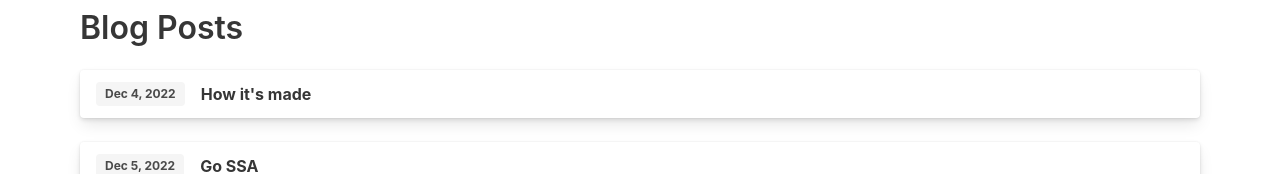
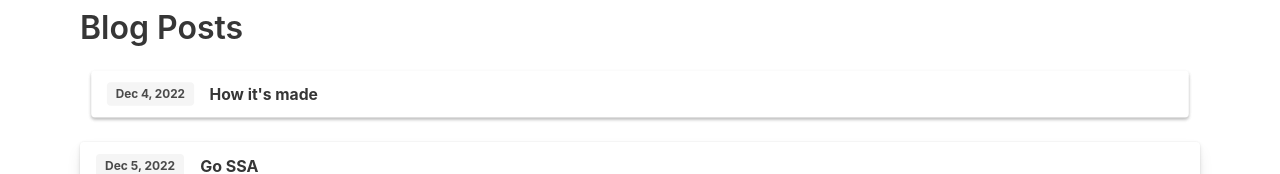
Before and after one commit to picatz/picatz.github.io, a Svelte app: page / in a window 1280 px wide. In both pictures the pointer is over the element 640 px from the left and 1558 px from the top of the page. Shown: the part 1464-1638 px from the top of the page. Built offline with nearby package versions, Linux system fonts and the light colour scheme.

Commit message:
Use `.card` and `.card:hover` in more places

```diff
--- a/src/BlogPost.svelte
+++ b/src/BlogPost.svelte
@@ -23,3 +23,16 @@
 </div>
 
 <br>
+
+<style>
+    .card {
+        box-shadow: 0 2px 3px rgba(hsl(0, 0%, 4%).2), 0 0 0 6px hsl(0, 0%, 4%);
+        transition: all 0.5s ease-in-out;
+    }
+
+    .card:hover {
+        box-shadow: 0 2px 3px rgba(10,10,10,.1), 0 2px 4px 0 rgba(10,10,10,.1);
+        transition: all 0.5s ease-in-out;
+        transform: scale(0.98);
+    }
+</style>
--- a/src/OpenSourceProject.svelte
+++ b/src/OpenSourceProject.svelte
@@ -29,3 +29,16 @@
         <Command input={install}/>
     </div>
 </div>
+
+<style>
+    .card {
+    box-shadow: 0 2px 3px rgba(hsl(0, 0%, 4%).2), 0 0 0 6px hsl(0, 0%, 4%);
+    transition: all 0.5s ease-in-out;
+    }
+
+    .card:hover {
+        box-shadow: 0 2px 3px rgba(10,10,10,.1), 0 2px 4px 0 rgba(10,10,10,.1);
+        transition: all 0.5s ease-in-out;
+        transform: scale(0.98);
+    }
+</style>
```
